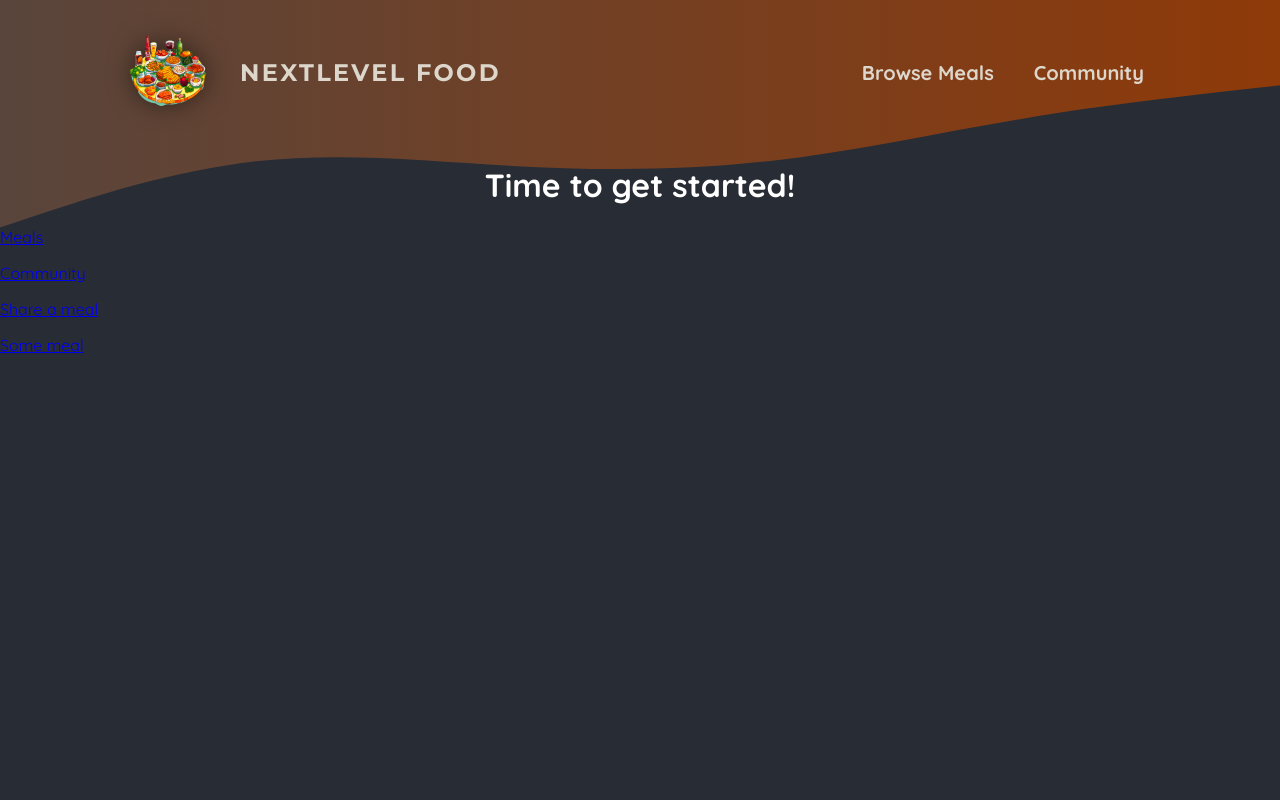
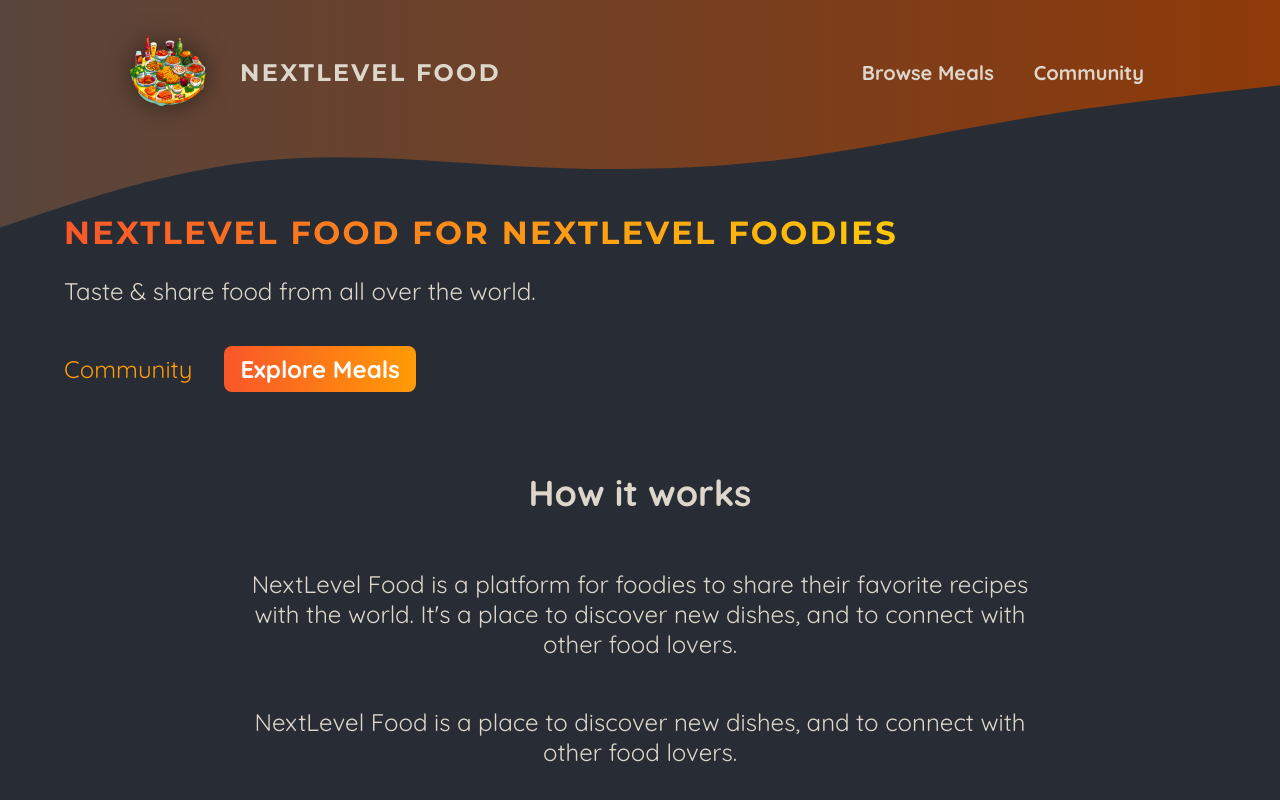
Before and after one commit to Mohaned-Adel/next-level-food, a Next.js app: page / in a window 1280 px wide. Shown: the top 800 px of the page. Built offline with nearby package versions, Linux system fonts and the light colour scheme.

Commit message:
018 Populating The Starting Page Content

```diff
--- a/app/page.js
+++ b/app/page.js
@@ -1,14 +1,48 @@
 import Link from "next/link";
+import styles from "./page.module.css";
 export default function Home() {
   return (
-    <main>
-      <h1 style={{ color: "white", textAlign: "center" }}>
-        Time to get started!
-      </h1>
-      <p><Link href="/meals">Meals</Link></p>
-      <p><Link href="/community">Community</Link></p>
-      <p><Link href="/meals/share">Share a meal</Link></p>
-      <p><Link href="/meals/125">Some meal</Link></p>
-    </main>
+    <>
+      <header className={styles.header}>
+        {/* <div className={styles.slideshow}></div> */}
+        <div>
+          <div className={styles.hero}>
+            <h1>NextLevel Food for NextLevel Foodies</h1>
+            <p>Taste & share food from all over the world.</p>
+          </div>
+          <div className={styles.cta}>
+            <Link href="/community">Community</Link>
+            <Link href="/meals">Explore Meals</Link>
+          </div>
+        </div>
+      </header>
+      <main>
+        <section className={styles.section}>
+          <h2>How it works</h2>
+          <p>
+            NextLevel Food is a platform for foodies to share their favorite
+            recipes with the world. It&apos;s a place to discover new dishes,
+            and to connect with other food lovers.
+          </p>
+          <p>
+            NextLevel Food is a place to discover new dishes, and to connect
+            with other food lovers.
+          </p>
+        </section>
+
+        <section className={styles.section}>
+          <h2>Why NextLevel Food?</h2>
+          <p>
+            NextLevel Food is a platform for foodies to share their favorite
+            recipes with the world. It&apos;s a place to discover new dishes,
+            and to connect with other food lovers.
+          </p>
+          <p>
+            NextLevel Food is a place to discover new dishes, and to connect
+            with other food lovers.
+          </p>
+        </section>
+      </main>
+    </>
   );
 }
--- a/app/page.module.css
+++ b/app/page.module.css
@@ -1,168 +1,75 @@
-.page {
-  --gray-rgb: 0, 0, 0;
-  --gray-alpha-200: rgba(var(--gray-rgb), 0.08);
-  --gray-alpha-100: rgba(var(--gray-rgb), 0.05);
-
-  --button-primary-hover: #383838;
-  --button-secondary-hover: #f2f2f2;
-
-  display: grid;
-  grid-template-rows: 20px 1fr 20px;
-  align-items: center;
-  justify-items: center;
-  min-height: 100svh;
-  padding: 80px;
-  gap: 64px;
-  font-family: var(--font-geist-sans);
+.header {
+  display: flex;
+  gap: 3rem;
+  margin: 3rem auto;
+  width: 90%;
+  max-width: 75rem;
 }
 
-@media (prefers-color-scheme: dark) {
-  .page {
-    --gray-rgb: 255, 255, 255;
-    --gray-alpha-200: rgba(var(--gray-rgb), 0.145);
-    --gray-alpha-100: rgba(var(--gray-rgb), 0.06);
-
-    --button-primary-hover: #ccc;
-    --button-secondary-hover: #1a1a1a;
-  }
+.slideshow {
+  width: 40rem;
+  height: 25rem;
 }
 
-.main {
+.hero {
+  color: #ddd6cb;
+  font-size: 1.5rem;
+}
+
+.hero h1 {
+  font-size: 2rem;
+  font-weight: bold;
+  font-family: "Montserrat", sans-serif;
+  letter-spacing: 0.15rem;
+  text-transform: uppercase;
+  background: linear-gradient(90deg, #f9572a, #ffc905);
+  background-clip: text;
+  -webkit-background-clip: text;
+  -webkit-text-fill-color: transparent;
+}
+
+.cta {
+  font-size: 1.5rem;
+  display: flex;
+  gap: 1rem;
+}
+
+.cta a {
+  display: inline-block;
+  margin-top: 1rem;
+  padding: 0.5rem 1rem;
+  border-radius: 0.5rem;
+  background: linear-gradient(90deg, #f9572a, #ff9b05);
+  color: #ffffff;
+  font-weight: bold;
+  text-decoration: none;
+}
+
+.cta a:hover,
+.cta a:active {
+  background: linear-gradient(90deg, #fd4715, #f9b241);
+}
+
+.cta a:first-child {
+  background: transparent;
+  font-weight: normal;
+  color: #ff9b05;
+  padding-left: 0;
+}
+
+.cta a:first-child:hover,
+.cta a:first-child:active {
+  background: transparent;
+  color: #f9b241;
+}
+
+.section {
   display: flex;
   flex-direction: column;
-  gap: 32px;
-  grid-row-start: 2;
+  color: #ddd6cb;
+  font-size: 1.5rem;
+  max-width: 50rem;
+  width: 90%;
+  margin: 2rem auto;
+  text-align: center;
 }
-
-.main ol {
-  font-family: var(--font-geist-mono);
-  padding-left: 0;
-  margin: 0;
-  font-size: 14px;
-  line-height: 24px;
-  letter-spacing: -0.01em;
-  list-style-position: inside;
-}
-
-.main li:not(:last-of-type) {
-  margin-bottom: 8px;
-}
-
-.main code {
-  font-family: inherit;
-  background: var(--gray-alpha-100);
-  padding: 2px 4px;
-  border-radius: 4px;
-  font-weight: 600;
-}
-
-.ctas {
-  display: flex;
-  gap: 16px;
-}
-
-.ctas a {
-  appearance: none;
-  border-radius: 128px;
-  height: 48px;
-  padding: 0 20px;
-  border: none;
-  border: 1px solid transparent;
-  transition:
-    background 0.2s,
-    color 0.2s,
-    border-color 0.2s;
-  cursor: pointer;
-  display: flex;
-  align-items: center;
-  justify-content: center;
-  font-size: 16px;
-  line-height: 20px;
-  font-weight: 500;
-}
-
-a.primary {
-  background: var(--foreground);
-  color: var(--background);
-  gap: 8px;
-}
-
-a.secondary {
-  border-color: var(--gray-alpha-200);
-  min-width: 180px;
-}
-
-.footer {
-  grid-row-start: 3;
-  display: flex;
-  gap: 24px;
-}
-
-.footer a {
-  display: flex;
-  align-items: center;
-  gap: 8px;
-}
-
-.footer img {
-  flex-shrink: 0;
-}
-
-/* Enable hover only on non-touch devices */
-@media (hover: hover) and (pointer: fine) {
-  a.primary:hover {
-    background: var(--button-primary-hover);
-    border-color: transparent;
-  }
-
-  a.secondary:hover {
-    background: var(--button-secondary-hover);
-    border-color: transparent;
-  }
-
-  .footer a:hover {
-    text-decoration: underline;
-    text-underline-offset: 4px;
-  }
-}
-
-@media (max-width: 600px) {
-  .page {
-    padding: 32px;
-    padding-bottom: 80px;
-  }
-
-  .main {
-    align-items: center;
-  }
-
-  .main ol {
-    text-align: center;
-  }
-
-  .ctas {
-    flex-direction: column;
-  }
-
-  .ctas a {
-    font-size: 14px;
-    height: 40px;
-    padding: 0 16px;
-  }
-
-  a.secondary {
-    min-width: auto;
-  }
-
-  .footer {
-    flex-wrap: wrap;
-    align-items: center;
-    justify-content: center;
-  }
-}
-
-@media (prefers-color-scheme: dark) {
-  .logo {
-    filter: invert();
-  }
-}
--- a/package.json
+++ b/package.json
@@ -3,7 +3,7 @@
   "version": "0.1.0",
   "private": true,
   "scripts": {
-    "dev": "next dev",
+    "dev": "next dev -p 8000",
     "build": "next build",
     "start": "next start",
     "lint": "next lint"
```
